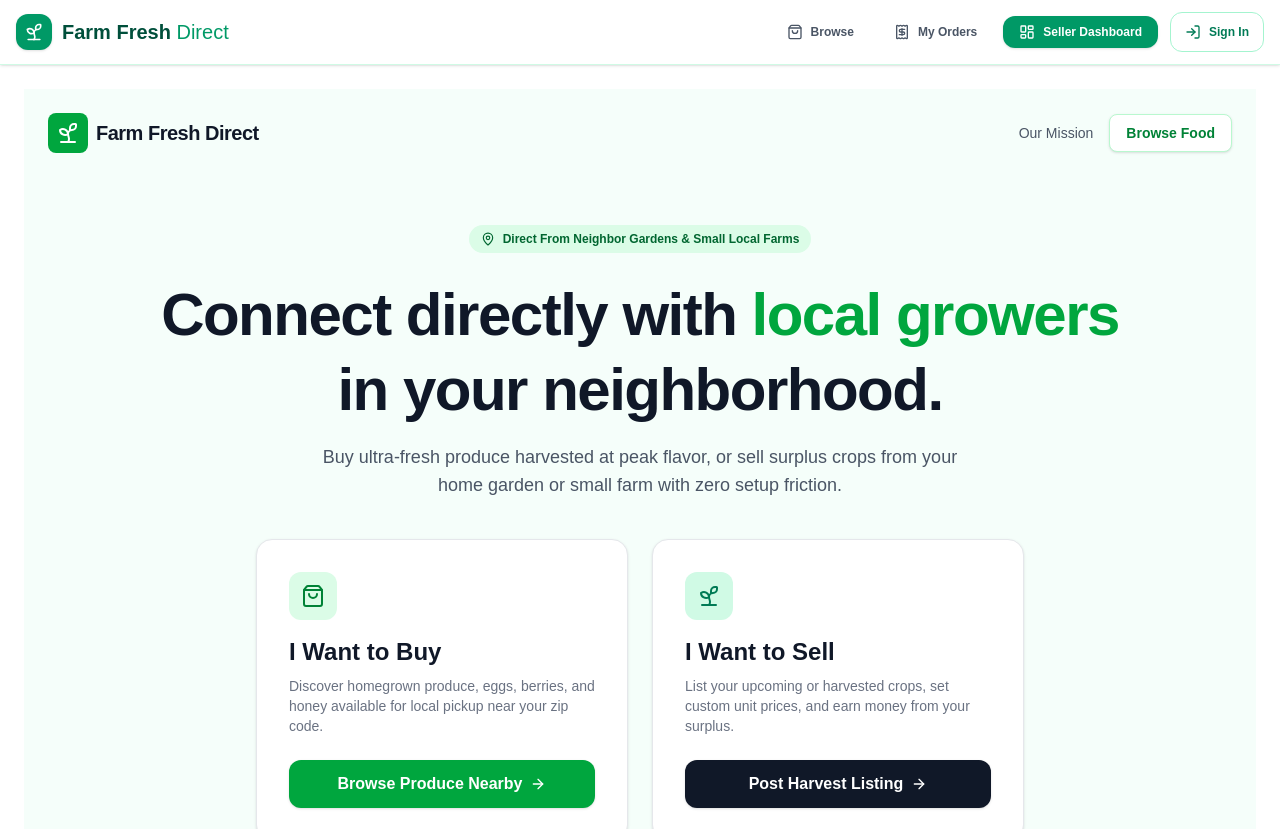
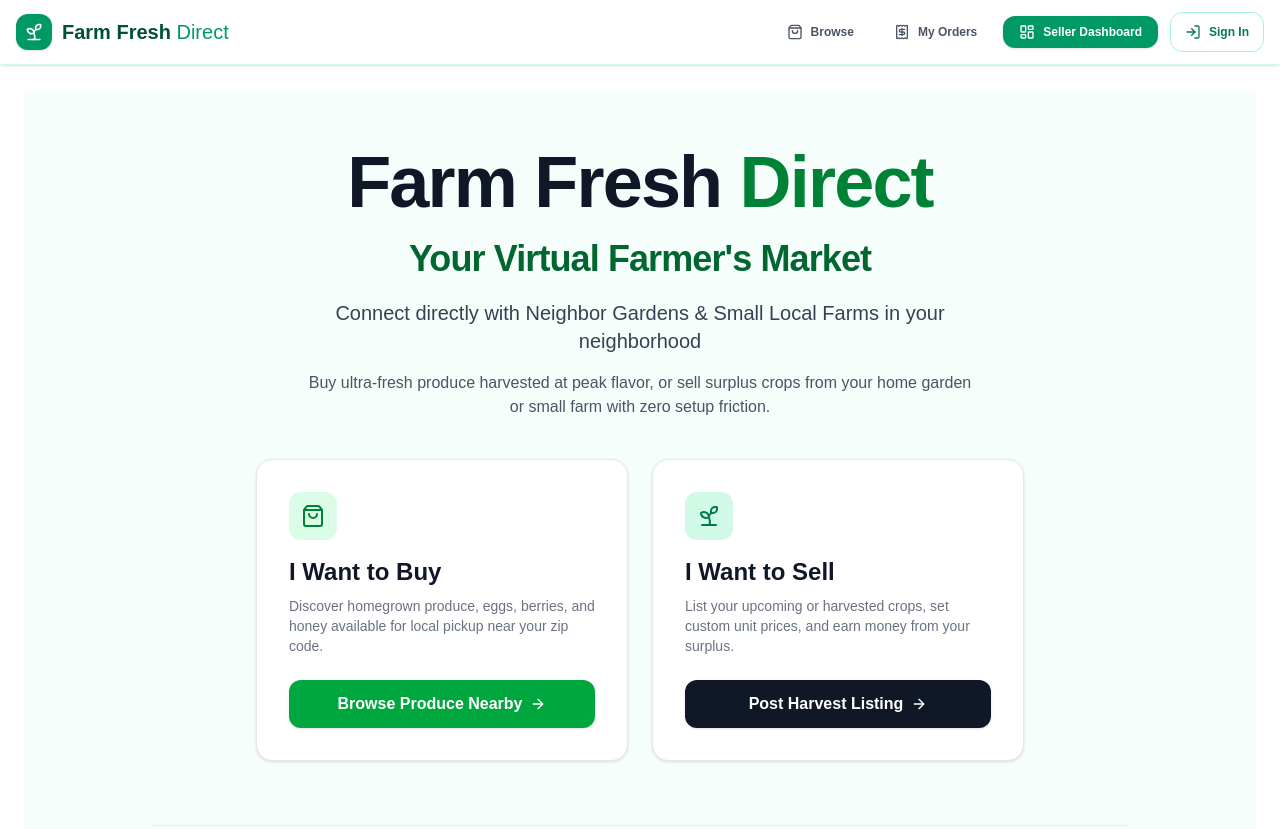
Before and after one commit to cruzin-ui/farm-fresh, a Next.js app: page / in a window 1280 px wide. Shown: the top 829 px of the page. Built offline with nearby package versions, Linux system fonts and the light colour scheme; no server answers.

Commit message:
Rewrite home page heading
Lead with "Farm Fresh Direct", then "Your Virtual Farmer's Market" and the
neighbor gardens tagline; drop the duplicate logo row and badge.

Co-Authored-By: Claude Opus 5.5 <noreply@anthropic.com>

```diff
--- a/app/page.tsx
+++ b/app/page.tsx
@@ -1,41 +1,24 @@
 import Link from 'next/link';
-import { Sprout, ShoppingBag, ArrowRight, ShieldCheck, HeartHandshake, MapPin } from 'lucide-react';
+import { Sprout, ShoppingBag, ArrowRight, ShieldCheck, HeartHandshake } from 'lucide-react';
 
 export default function SplashLandingPage() {
   return (
     <div className="min-h-screen bg-emerald-50/50 flex flex-col justify-between">
-      {/* Header Navigation */}
-      <header className="max-w-7xl mx-auto w-full px-6 py-6 flex items-center justify-between">
-        <div className="flex items-center gap-2">
-          <div className="p-2 bg-green-600 text-white rounded-lg">
-            <Sprout className="w-6 h-6" />
-          </div>
-          <span className="text-xl font-bold text-gray-900 tracking-tight">Farm Fresh Direct</span>
-        </div>
-        <div className="flex items-center gap-4">
-          <Link href="/about" className="text-sm font-medium text-gray-600 hover:text-green-700">
-            Our Mission
-          </Link>
-          <Link
-            href="/browse"
-            className="text-sm font-semibold text-green-700 bg-white border border-green-200 px-4 py-2 rounded-lg shadow-sm hover:bg-green-50 transition-colors"
-          >
-            Browse Food
-          </Link>
-        </div>
-      </header>
-
       {/* Main Hero Section */}
       <main className="max-w-5xl mx-auto px-6 py-12 text-center">
-        <div className="inline-flex items-center gap-2 bg-green-100 text-green-800 text-xs font-semibold px-3 py-1.5 rounded-full mb-6">
-          <MapPin className="w-3.5 h-3.5" /> Direct From Neighbor Gardens & Small Local Farms
-        </div>
-
-        <h1 className="text-4xl sm:text-6xl font-extrabold text-gray-900 tracking-tight leading-tight">
-          Connect directly with <span className="text-green-600">local growers</span> in your neighborhood.
+        <h1 className="text-5xl sm:text-7xl font-extrabold text-gray-900 tracking-tight leading-tight">
+          Farm Fresh <span className="text-green-700">Direct</span>
         </h1>
 
-        <p className="mt-4 text-lg text-gray-600 max-w-2xl mx-auto">
+        <p className="mt-3 text-2xl sm:text-4xl font-bold text-green-800 tracking-tight">
+          Your Virtual Farmer's Market
+        </p>
+
+        <p className="mt-5 text-lg sm:text-xl font-medium text-gray-700 max-w-2xl mx-auto">
+          Connect directly with Neighbor Gardens &amp; Small Local Farms in your neighborhood
+        </p>
+
+        <p className="mt-4 text-base text-gray-600 max-w-2xl mx-auto">
           Buy ultra-fresh produce harvested at peak flavor, or sell surplus crops from your home garden or small farm with zero setup friction.
         </p>
 
```
